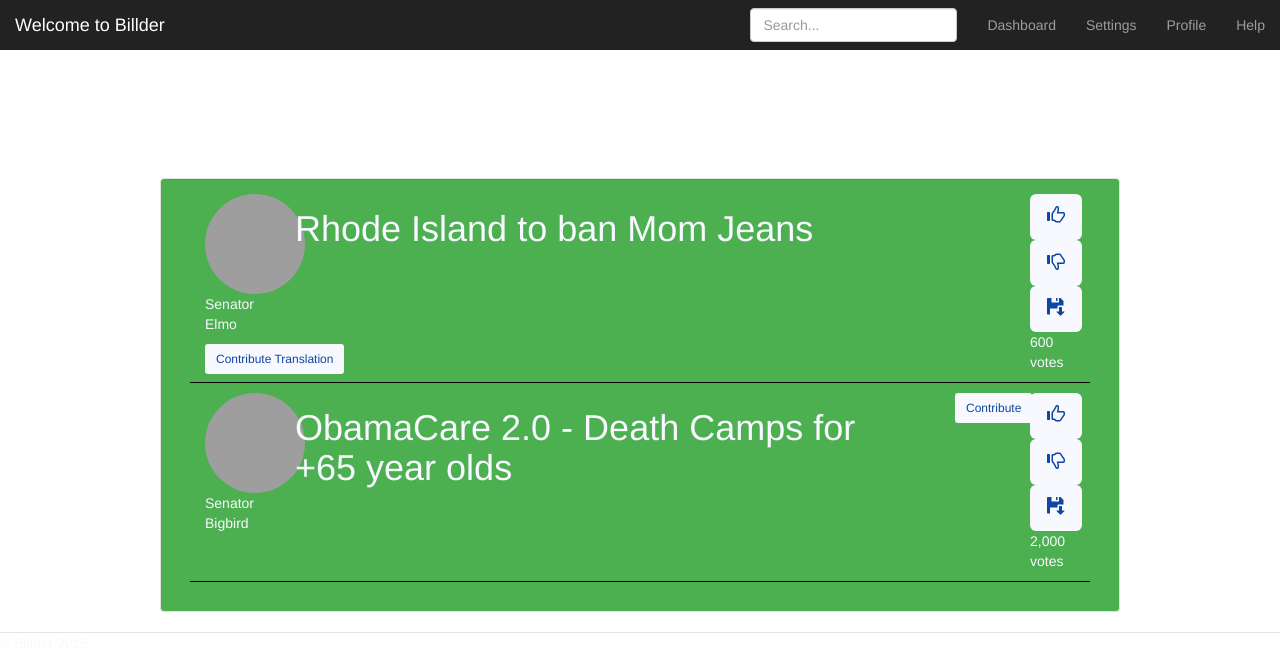
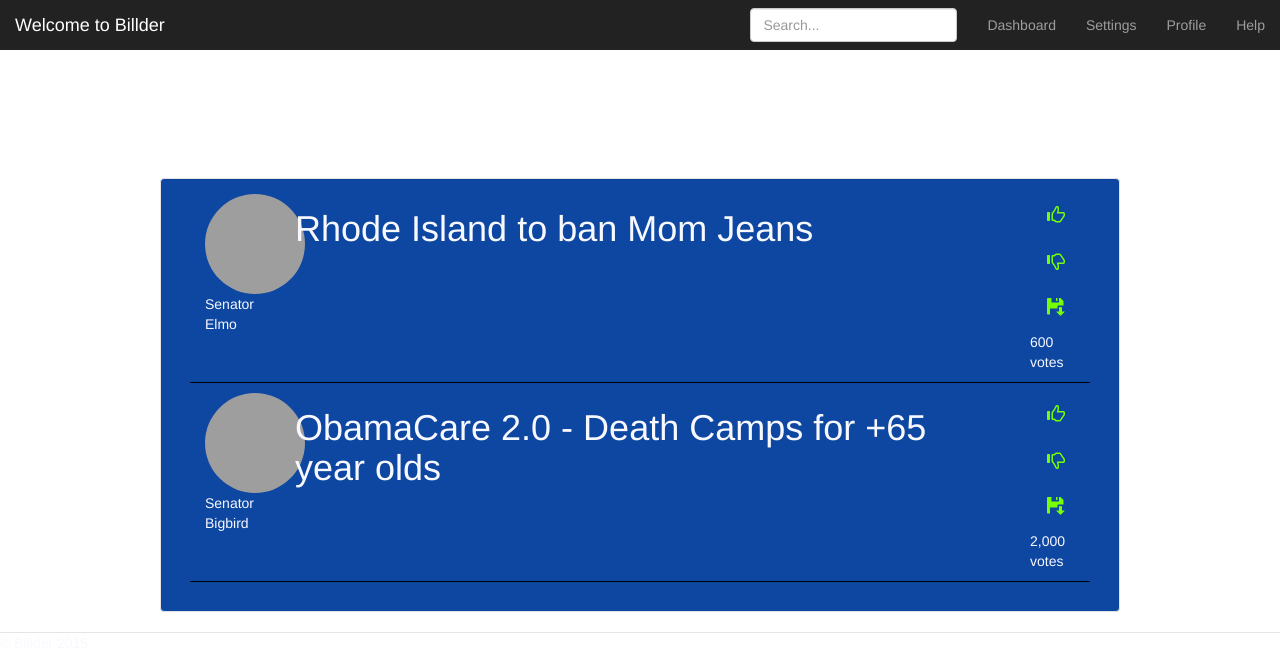
Before and after one commit to Democracybillder/Website, a plain HTML site: page BillTracker.html in a window 1280 px wide. Drawn offline with nearby package versions, Linux system fonts and the light colour scheme; grey boxes are pictures that could not be loaded.

Commit message:
New Colors

```diff
--- a/BillTracker.css
+++ b/BillTracker.css
@@ -22,8 +22,8 @@ body {
 }
 
 #navbar2 {
-    margin-top: 50px;
-    background-color: #1B5E20;
+    background-color: #0D47A1;
+;
     font-size: 20px;
 }
 .checkbox-inline {
@@ -90,12 +90,12 @@ h1 {
     width: 75%;
     margin-top: 10%;
     padding-top: 5px;
-    background-color: #4CAF50;
+    background-color: #0D47A1;
 }
 
 button {
-    background-color: ghostwhite;
-    color: #0D47A1;
+    background-color: #0D47A1;
+    color: #76FF03;
 }
 
 #govcategories {
--- a/BillTracker.html
+++ b/BillTracker.html
@@ -95,14 +95,13 @@
     </nav>
     <div id="billtracker" class="container-fluid well">
       <div class="row">
-          <div class="col-md-1"><img src="http://media.salon.com/2012/10/big_bird_shocked_square-460x307.jpg" alt="elmo" class="img-circle"><p><a href="#">Senator Elmo</a></p><button type="button" class="btn btn-sm">Contribute Translation</button></div>
+          <div class="col-md-1"><img src="http://media.salon.com/2012/10/big_bird_shocked_square-460x307.jpg" alt="elmo" class="img-circle"><p><a href="#">Senator Elmo</a></p></div>
           <div class="col-md-10"><h1 class="state">Rhode Island to ban Mom Jeans</h1></div>
           <div class="col-md-1"><button type="button" class="btn vote-up btn-lg"><span class="glyphicon glyphicon-thumbs-up" aria-hidden="true"></span></button><button type="button" class="btn vote-down btn-lg"><span class="glyphicon glyphicon-thumbs-down" aria-hidden="true"></span></button><button type="button" class="btn add-to-mybills btn-lg"><span class="glyphicon glyphicon-floppy-save" aria-hidden="true"></span></button><p>600 votes</p></div>
       </div>
       <div class="row">
           <div class="col-md-1"><img src="http://media.salon.com/2012/10/big_bird_shocked_square-460x307.jpg" alt="bigbird" class="img-circle"><p><a href="#">Senator Bigbird</a></p></div>
-          <div class="col-md-9"><h1 class="federal">ObamaCare 2.0 - Death Camps for +65 year olds</h1></div>
-          <div class="col-md-1"><button type="button" class="btn btn-sm">Contribute</button></div>
+          <div class="col-md-10"><h1 class="federal">ObamaCare 2.0 - Death Camps for +65 year olds</h1></div>
           <div class="col-md-1"><button type="button" class="btn vote-up btn-lg"><span class="glyphicon glyphicon-thumbs-up" aria-hidden="true"></span></button><button type="button" class="btn vote-down btn-lg"><span class="glyphicon glyphicon-thumbs-down" aria-hidden="true"></span></button><button type="button" class="btn add-to-mybills btn-lg"><span class="glyphicon glyphicon-floppy-save" aria-hidden="true"></span></button><p>2,000 votes</p></div>
       </div>
     </div>
```
